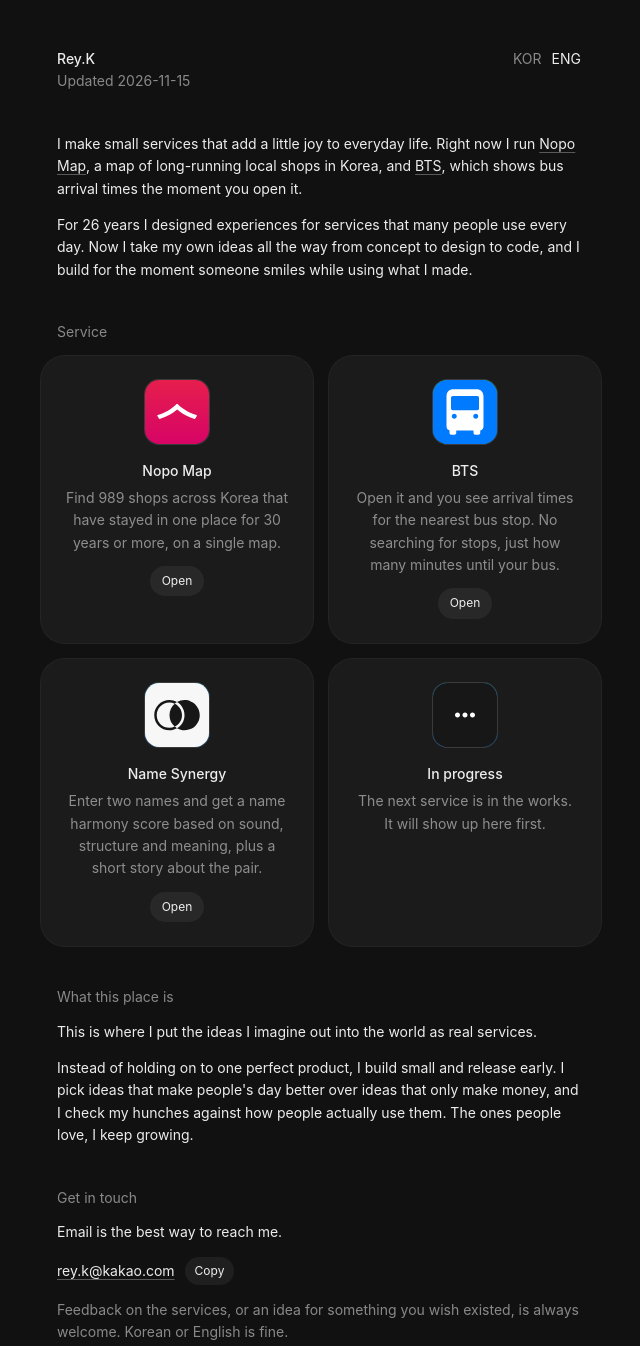
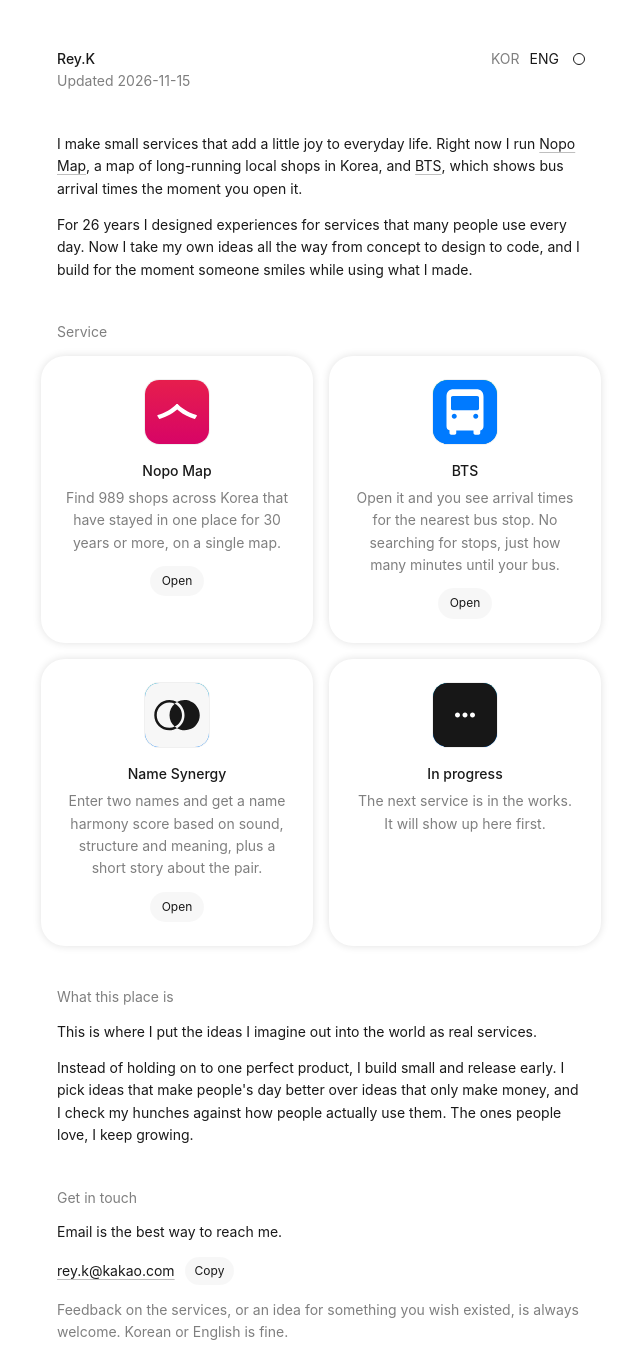
Before and after one commit to daehooooo-boop/rey-farm, a plain HTML site: page index.html in a window 1280 px wide. Shown: the whole page, without its empty margins (319-959 px from the left). Drawn offline with Linux system fonts and the light colour scheme.

Commit message:
Default to English and light mode, add dot toggle for dark mode
Co-Authored-By: Claude Opus 5.5 <noreply@anthropic.com>
Claude-Session: https://claude.ai/code/session_01ADYxL5cU9ENQ1gpBewMTj1

```diff
--- a/index.html
+++ b/index.html
@@ -1,10 +1,10 @@
 <!doctype html>
-<html lang="ko">
+<html lang="en">
 <head>
 <meta charset="utf-8">
 <meta name="viewport" content="width=device-width, initial-scale=1, viewport-fit=cover">
 <title>Rey.K</title>
-<meta name="description" content="일상에 작은 즐거움을 더하는 서비스를 만드는 Rey.K(김대호)의 서비스 모음">
+<meta name="description" content="Small services by Rey.K (Daeho Kim) that add a little joy to everyday life.">
 <style>
 :root{
   --bg:#fff; --fg:rgba(0,0,0,.9); --sub:rgba(0,0,0,.5);
@@ -40,6 +40,12 @@ h2{font:inherit}
 .lang{display:flex;gap:2px}
 .lang button{font:inherit;color:var(--sub);background:none;border:0;cursor:pointer;padding:0 4px;border-radius:6px}
 .lang button[aria-pressed="true"]{color:var(--fg)}
+.ctrl{display:flex;align-items:center;gap:10px}
+.dot{width:12px;height:12px;border-radius:50%;border:1px solid var(--fg);background:transparent;cursor:pointer;padding:0;position:relative;transition:background-color .2s}
+.dot::after{content:"";position:absolute;inset:-10px}
+.dot[aria-pressed="true"]{background:var(--fg)}
+.dot:hover{opacity:.7}
+.dot:focus-visible{outline:2px solid var(--fg);outline-offset:3px}
 .lang button:focus-visible,.pill:focus-visible,.copy:focus-visible{outline:2px solid var(--fg);outline-offset:2px}
 .grid{display:grid;grid-template-columns:1fr 1fr;gap:16px;padding:0 4px}
 .card{background:var(--card);box-shadow:var(--shadow);border-radius:24px;padding:24px;display:flex;flex-direction:column;align-items:center;text-align:center;gap:16px}
@@ -65,10 +71,11 @@ a.pill:hover{background:var(--pill-hover)}
 <main class="wrap">
   <header class="top">
     <div class="who"><strong id="brand"></strong><span id="updated"></span></div>
-    <div class="lang" role="group" aria-label="Language">
+    <div class="ctrl"><div class="lang" role="group" aria-label="Language">
       <button id="lang-ko" type="button">KOR</button>
       <button id="lang-en" type="button">ENG</button>
     </div>
+    <button id="theme" class="dot" type="button" aria-pressed="false"></button></div>
   </header>
   <section class="body" id="intro"></section>
 
@@ -93,12 +100,15 @@ a.pill:hover{background:var(--pill-hover)}
 </main>
 
 <script>
-/* 보는 사람의 현지 시간 기준: 19시~7시는 다크, 그 외는 라이트. 30분마다 다시 확인 */
+/* 기본은 라이트. 오른쪽 위 점 버튼으로 다크 전환, 선택은 기억 */
+let theme = "light";
+try { if (localStorage.getItem("hub-theme") === "dark") theme = "dark"; } catch(e){}
 function applyTheme(){
-  const h = new Date().getHours();
-  document.documentElement.setAttribute("data-theme", (h >= 19 || h < 7) ? "dark" : "light");
+  document.documentElement.setAttribute("data-theme", theme);
+  const b = document.getElementById("theme");
+  if (b){ b.setAttribute("aria-pressed", theme === "dark"); b.setAttribute("aria-label", theme === "dark" ? "Light mode" : "Dark mode"); b.title = b.getAttribute("aria-label"); }
 }
-applyTheme(); setInterval(applyTheme, 30 * 60 * 1000);
+applyTheme();
 /* ============ 여기만 고치면 내용이 바뀝니다 ============ */
 const COMMON = {
   brand: "Rey.K",
@@ -170,7 +180,7 @@ const $ = id => document.getElementById(id);
 const urlOf = id => (COMMON.services.find(s => s.id === id) || {}).url;
 const linkify = s => esc(s).replace(/\{(\w+):([^}]+)\}/g, (_, id, label) =>
   urlOf(id) ? `<a href="${esc(urlOf(id))}" target="_blank" rel="noopener">${label}</a>` : label);
-let lang = "ko";
+let lang = "en";
 
 function render(){
   const t = TEXT[lang];
@@ -206,6 +216,8 @@ function setLang(l, save){
   if (save){ try { localStorage.setItem("hub-lang", lang); } catch(e){} try { history.replaceState(null, "", "#" + lang); } catch(e){} }
   render();
 }
+$("theme").onclick = () => { theme = theme === "dark" ? "light" : "dark"; try { localStorage.setItem("hub-theme", theme); } catch(e){} applyTheme(); };
+applyTheme();
 $("lang-ko").onclick = () => setLang("ko", true);
 $("lang-en").onclick = () => setLang("en", true);
 $("copy").onclick = async () => {
@@ -217,8 +229,7 @@ $("copy").onclick = async () => {
 (function start(){
   const h = location.hash.slice(1);
   let saved = null; try { saved = localStorage.getItem("hub-lang"); } catch(e){}
-  const nav = (navigator.language || "").toLowerCase().startsWith("ko") ? "ko" : "en";
-  setLang(TEXT[h] ? h : (saved || nav), false);
+  setLang(TEXT[h] ? h : (saved || "en"), false);
 })();
 </script>
 </body>
```
